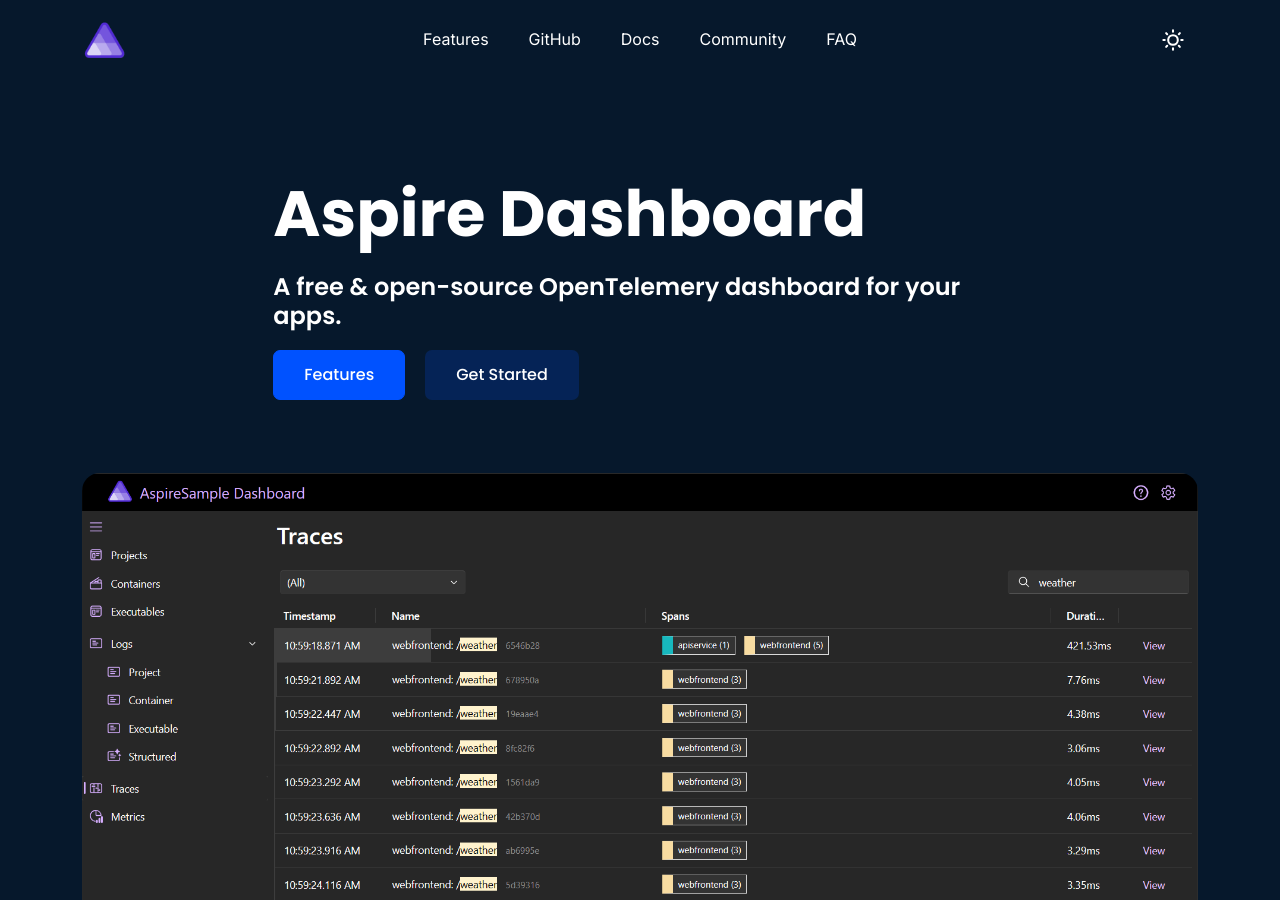
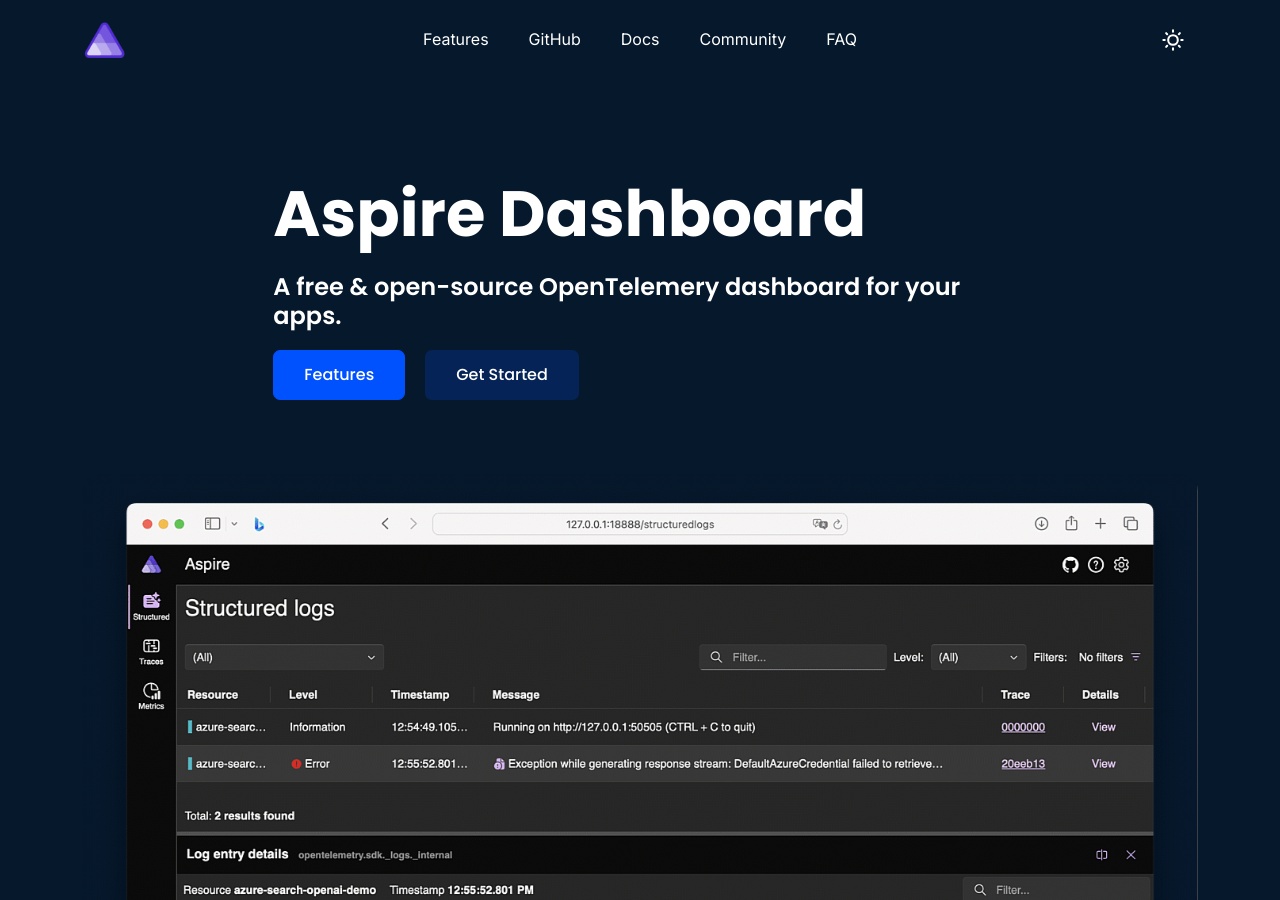
Before and after one commit to aspire-dashboard/website, a Jekyll site: the page built from index.md, in a window 1280 px wide and 900 px high. Built offline with Jekyll 4.4.1, drawn with Linux system fonts in a browser that asks for light colours; nearby versions of some CDN libraries.

Commit message:
more tweaks

```diff
--- a/index.md
+++ b/index.md
@@ -2,7 +2,8 @@
 layout: home
 title: Aspire Dashboard
 description: A free & open-source OpenTelemery dashboard for your apps.
-image: /assets/img/dotnet-Aspire-trace-view-filter.png
+image: /assets/img/aspire.gif
+movie: /assets/img/aspire.mp4
 button1:
   text: Features
   link: "#features"
```
Also changed, not shown: assets/img/aspire.gif (added), 1 other file.
